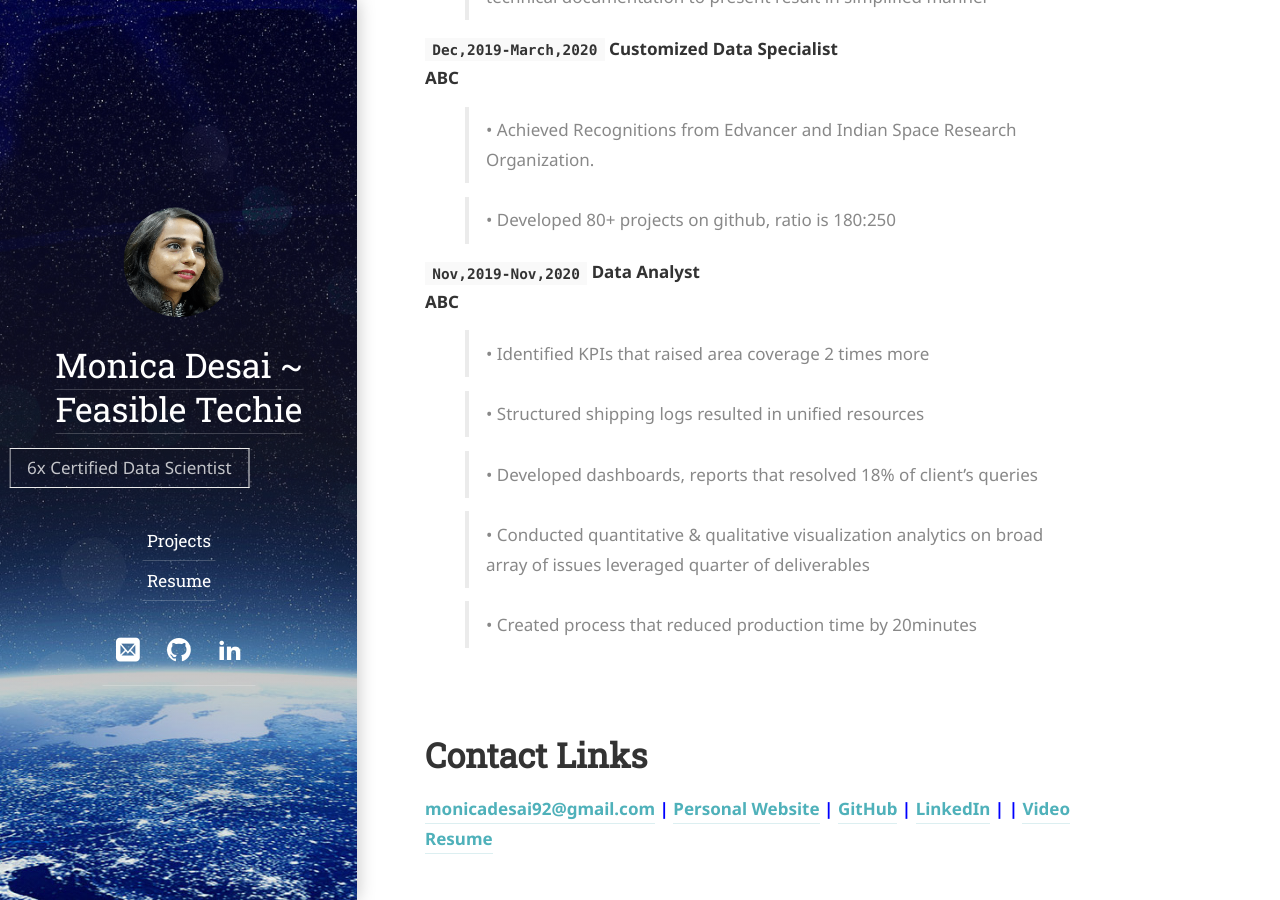
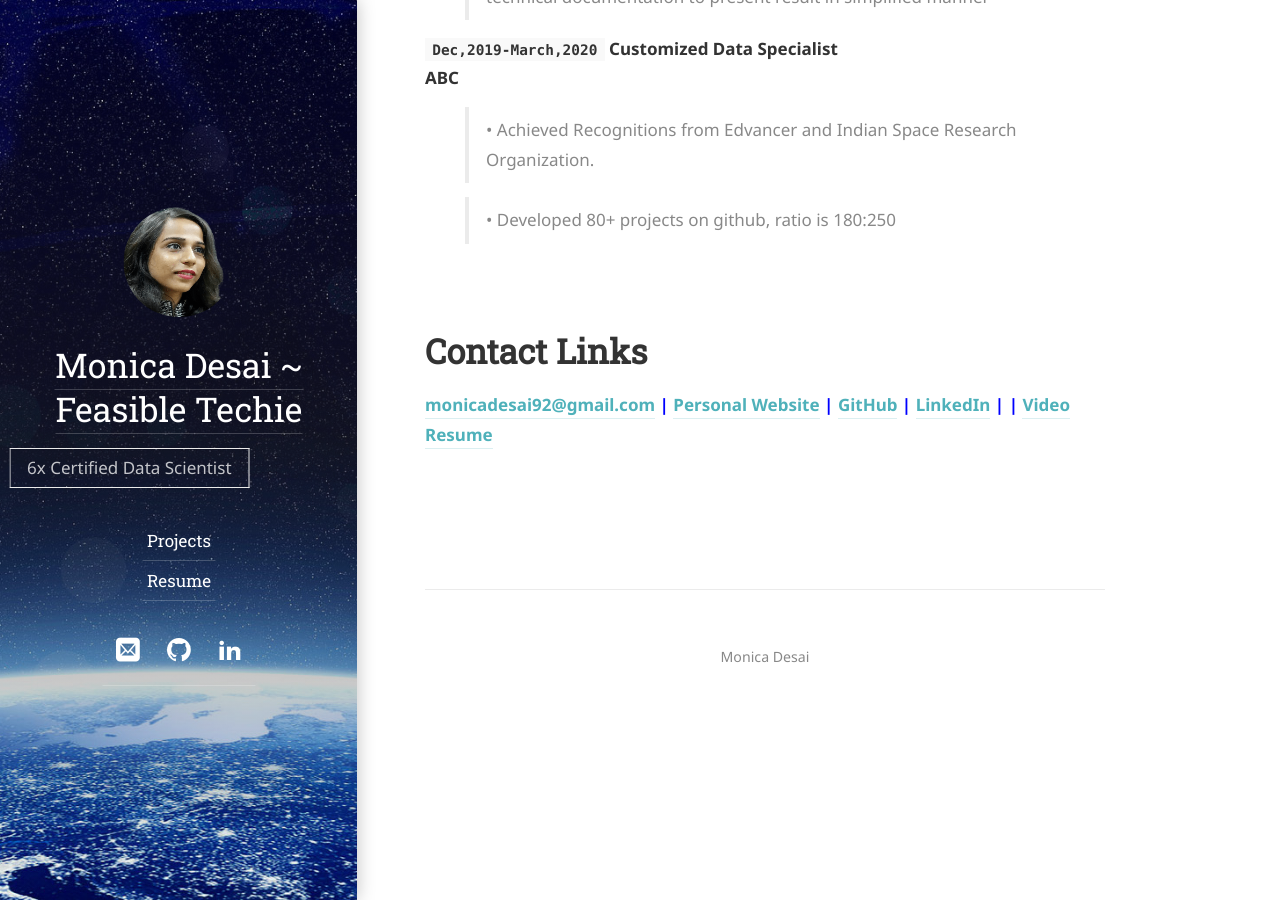
Before and after one commit to monicadesai/monicadesAI-tech.github.io, a Jekyll site: the page built from about.md, in a window 1280 px wide and 900 px high, scrolled down 3010 px. Built offline with Jekyll 4.4.1, drawn with Linux system fonts in a browser that asks for light colours; some web fonts are replaced; our own code applies the rules of GitHub Pages for plain Markdown files.

Commit message:
Update about.md

```diff
--- a/about.md
+++ b/about.md
@@ -87,17 +87,6 @@ Indian Space Research Organization & Indian Insititute of Remote Sensing Certifi
 : > •	Developed 80+ projects on github, ratio is 180:250
 
 
-`Nov,2019-Nov,2020` **Data Analyst** <br/>
-                    ABC
-
-: > •	Identified KPIs that raised area coverage 2 times more
-: > •	Structured shipping logs resulted in unified resources
-: > •	Developed dashboards, reports that resolved 18% of client’s queries
-: > •	Conducted quantitative & qualitative visualization analytics on broad array of issues leveraged quarter of deliverables
-: > •	Created process that reduced production time by 20minutes
-
-
-
 # **Contact Links**
 
 <span style="color:blue">**<a href="mailto:monicadesai92@gmail.com">monicadesai92@gmail.com</a>
```
